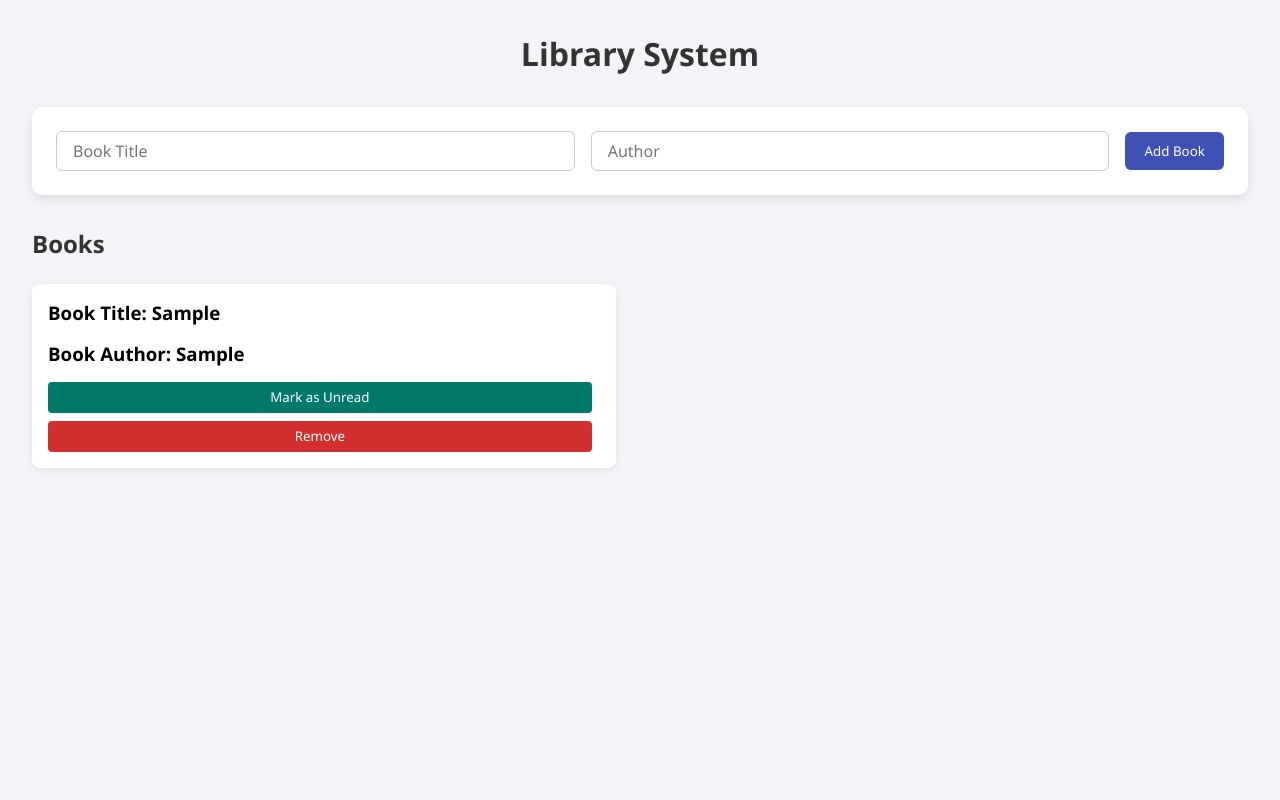
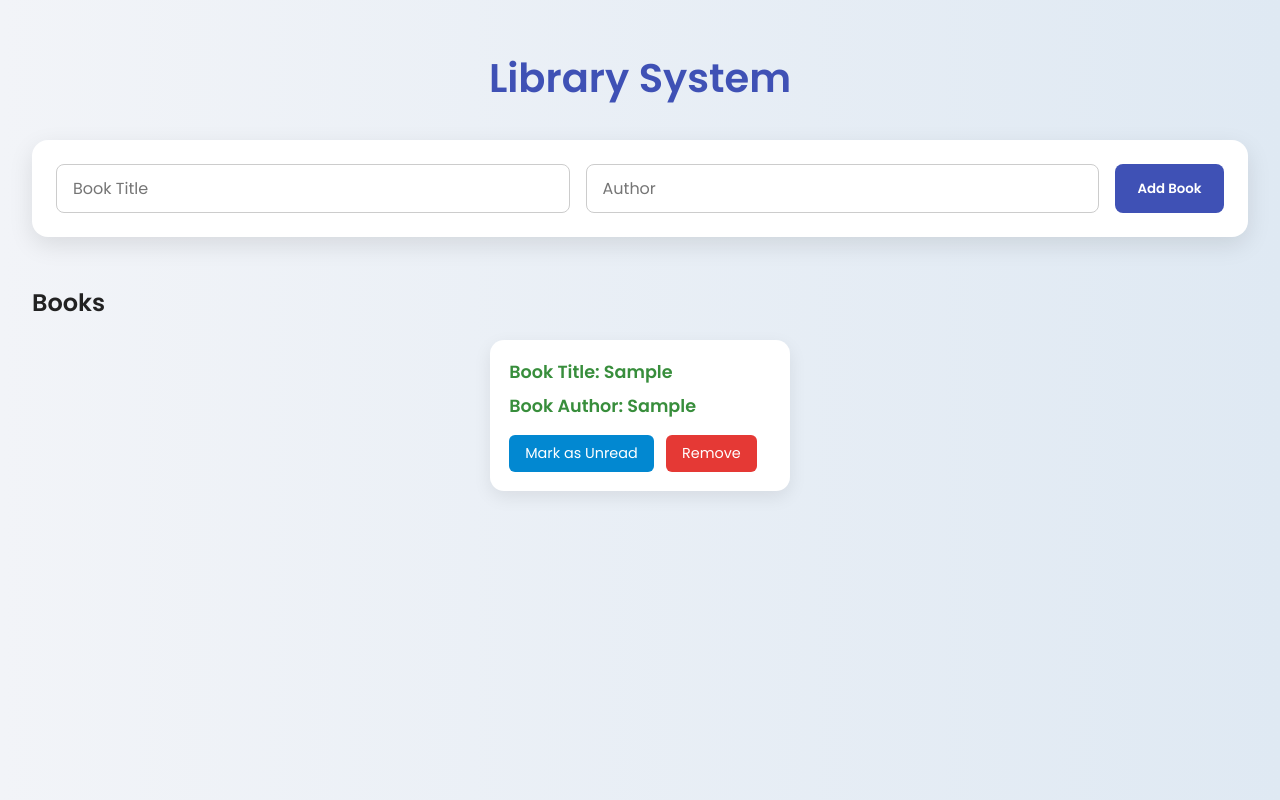
Before and after one commit to Afzaal-Web/oop-basics, a plain HTML site: page index.html in a window 1280 px wide. Both pictures are taken after typing "Sample", "Sample" into the empty fields and a click on the button "Add Book". Drawn offline with Linux system fonts and the light colour scheme.

Commit message:
design updated

```diff
--- a/index.html
+++ b/index.html
@@ -5,6 +5,8 @@
   <meta name="viewport" content="width=device-width, initial-scale=1.0" />
   <title>Library System</title>
  <link rel="stylesheet" href="styles.css">
+ <link href="https://fonts.googleapis.com/css2?family=Poppins:wght@400;600&display=swap" rel="stylesheet">
+
 </head>
 <body>
 
--- a/styles.css
+++ b/styles.css
@@ -1,126 +1,141 @@
-/* General Reset */
+/* Reset & Base Styles */
 * {
-  box-sizing: border-box;
   margin: 0;
   padding: 0;
-  font-family: 'Segoe UI', sans-serif;
+  box-sizing: border-box;
+  font-family: "Poppins", sans-serif;
 }
 
-/* Page Container */
 body {
-  background-color: #f2f4f8;
-  padding: 2rem;
+  background: linear-gradient(to right, #f2f4f8, #dfe9f3);
+  padding: 3rem 2rem;
   color: #333;
-}
-
-/* Form Styling */
-#book-form {
-  background: #fff;
-  padding: 1.5rem;
-  border-radius: 10px;
-  box-shadow: 0 4px 12px rgba(0, 0, 0, 0.1);
-  margin-bottom: 2rem;
-  display: flex;
-  gap: 1rem;
-  align-items: center;
-  flex-wrap: wrap;
-}
-
-#book-form input {
-  padding: 0.5rem 1rem;
-  border: 1px solid #ccc;
-  border-radius: 6px;
-  font-size: 1rem;
-  flex: 1;
-}
-
-#book-form button {
-  padding: 0.6rem 1.2rem;
-  background-color: #3f51b5;
-  color: white;
-  border: none;
-  border-radius: 6px;
-  cursor: pointer;
-  transition: background 0.2s ease-in-out;
-}
-
-#book-form button:hover {
-  background-color: #303f9f;
+  min-height: 100vh;
 }
 
 h1 {
   text-align: center;
   margin-bottom: 2rem;
-}
-h2 {
-  margin-bottom: 1.5rem;
+  font-size: 2.5rem;
+  color: #3f51b5;
 }
 
+h2 {
+  margin-bottom: 1.2rem;
+  color: #222;
+}
 
-/* Book Card */
+/* Form Styling */
+#book-form {
+  background: white;
+  padding: 1.5rem;
+  border-radius: 16px;
+  box-shadow: 0 8px 24px rgba(0, 0, 0, 0.1);
+  margin-bottom: 3rem;
+  display: flex;
+  flex-wrap: wrap;
+  gap: 1rem;
+  justify-content: center;
+}
+
+#book-form input {
+  padding: 0.7rem 1rem;
+  border: 1px solid #ccc;
+  border-radius: 8px;
+  font-size: 1rem;
+  flex: 1 1 200px;
+  transition: border-color 0.2s ease-in-out;
+}
+
+#book-form input:focus {
+  border-color: #3f51b5;
+  outline: none;
+}
+
+#book-form button {
+  padding: 0.7rem 1.4rem;
+  background-color: #3f51b5;
+  color: white;
+  border: none;
+  border-radius: 8px;
+  font-weight: 600;
+  cursor: pointer;
+  transition: background 0.25s ease-in-out;
+}
+
+#book-form button:hover {
+  background-color: #283593;
+}
+
+/* Library Display */
+#library-display {
+  display: flex;
+  flex-wrap: wrap;
+  gap: 1.5rem;
+  justify-content: center;
+}
+
+/* Book Card Styling */
 .book-card {
   background: white;
-  padding: 1rem;
-  border-radius: 8px;
-  box-shadow: 0 2px 8px rgba(0, 0, 0, 0.08);
-  width: 48%;
-  display: flex;
-  flex-direction: column;
-  gap: 0.5rem;
+  padding: 1.2rem;
+  border-radius: 14px;
+  box-shadow: 0 6px 18px rgba(0, 0, 0, 0.08);
+  width: 300px;
+  transition: transform 0.2s ease-in-out;
 }
 
+.book-card:hover {
+  transform: translateY(-5px);
+}
 
-
-/* Book Info */
 .book-card h3 {
+  font-size: 1.1rem;
+  font-weight: 600;
   margin-bottom: 0.5rem;
 }
 
-/* Read/Unread Styling */
 .read {
-  color: black;
-  font-weight: bold;
+  color: #388e3c;
 }
 
 .unread {
-  color: red;
-  font-weight: bold;
+  color: #d32f2f;
 }
 
-/* Action Buttons */
 .book-card button {
-  margin-right: 0.5rem;
-  padding: 0.4rem 0.8rem;
-  background-color: #00796b;
+  margin-top: 0.5rem;
+  padding: 0.5rem 1rem;
+  background-color: #0288d1;
   color: white;
   border: none;
-  border-radius: 4px;
+  border-radius: 6px;
   cursor: pointer;
-  transition: background 0.2s;
+  margin-right: 0.5rem;
+  font-size: 0.9rem;
+  transition: background 0.2s ease-in-out;
 }
 
 .book-card button:hover {
-  background-color: #004d40;
+  background-color: #0277bd;
 }
 
 .book-card button.remove-book {
-  background-color: #d32f2f;
+  background-color: #e53935;
 }
 
 .book-card button.remove-book:hover {
-  background-color: #b71c1c;
-}
-#library-display {
-  display: flex;
-  flex-wrap: wrap;
-  gap: 1rem;
+  background-color: #c62828;
 }
 
 /* Empty Message */
 #library-display p {
   font-style: italic;
   color: #777;
+  font-size: 1.1rem;
 }
+
+/* Responsive */
 @media (max-width: 600px) {
   .book-card {
     width: 100%;
```
